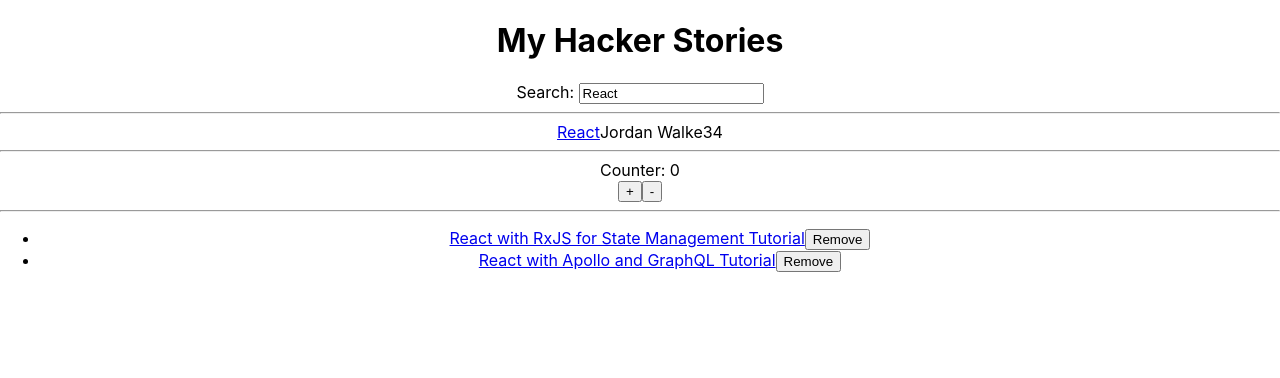
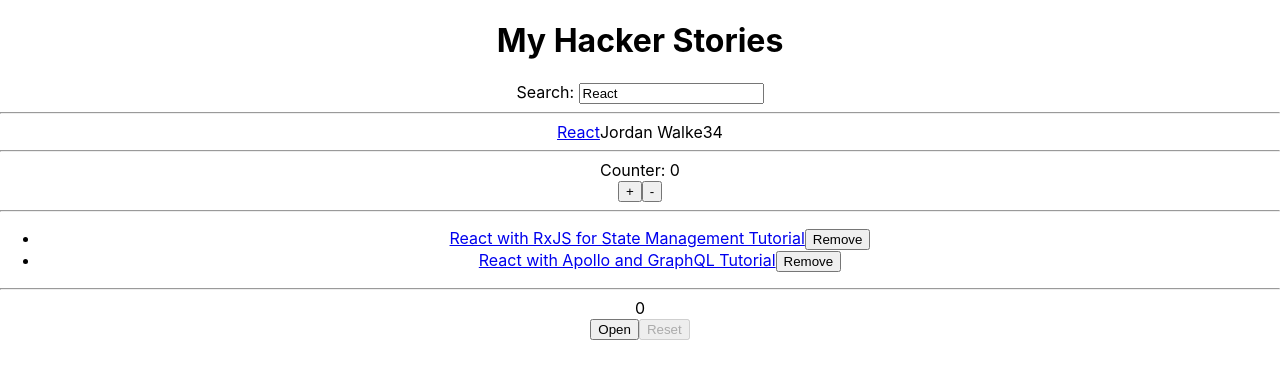
Before and after one commit to ugurh/espa, a React (Create React App) app: page / in a window 1280 px wide. Shown: the top 378 px of the page. Built offline with nearby package versions, Linux system fonts and the light colour scheme.

Commit message:
React UseEffect

```diff
--- a/src/App.js
+++ b/src/App.js
@@ -5,6 +5,7 @@
 import useSemiPersistentState from './hooks/UseSemiPersistentState'
 import Counter from './components/Counter';
 import UrlList from './components/UrlList'
+import OpenClose from './hooks/OpenClose'
 
 function App() {
   const stories = [
@@ -52,6 +53,8 @@
       <Counter />
       <hr />
       <UrlList />
+      <hr />
+      <OpenClose />
     </div>
   );
 }
--- /dev/null
+++ b/src/hooks/OpenClose.js
@@ -0,0 +1,47 @@
+import React from 'react'
+
+function OpenClose() {
+
+    const [isOn, setIsOn] = React.useState(false);
+    const [timer, setTimer] = React.useState(0);
+
+    React.useEffect(() => {
+        let interval;
+
+        if (isOn) {
+            interval = setInterval(() => setTimer(timer + 1), 1000,);
+        }
+
+        return () => clearInterval(interval);
+    }, [isOn]);
+
+    const onReset = () => {
+        setIsOn(false);
+        setTimer(0);
+    };
+
+    return (
+        <div>
+            {timer}
+            <br />
+            {!isOn && (
+                <button type="button" onClick={() => setIsOn(true)}>
+                    Open
+                </button>
+            )}
+
+            {isOn && (
+                <button type="button" onClick={() => setIsOn(false)}>
+                    Close
+                </button>
+            )}
+
+            <button type="button" disabled={timer === 0} onClick={onReset}>
+                Reset
+            </button>
+        </div>
+    );
+}
+
+
+export default OpenClose;
```
